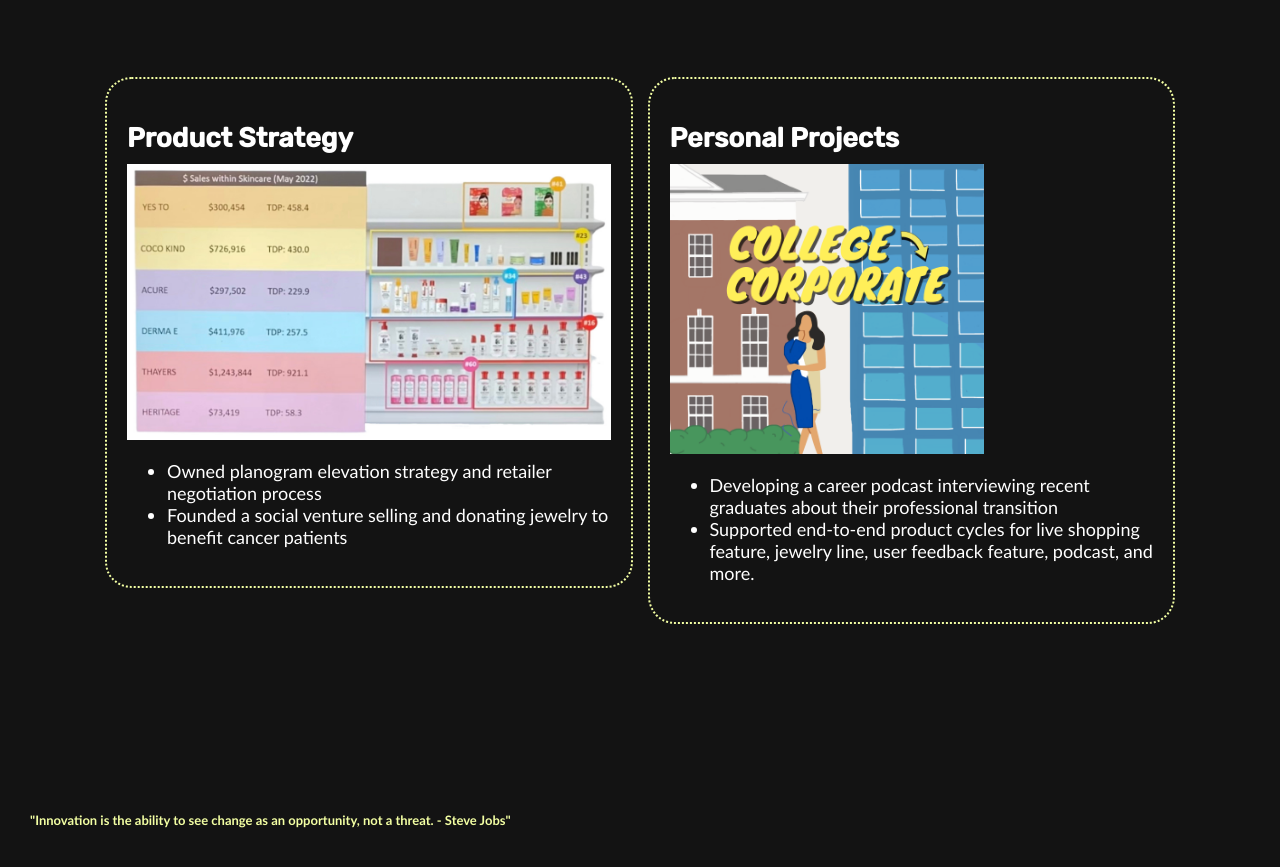
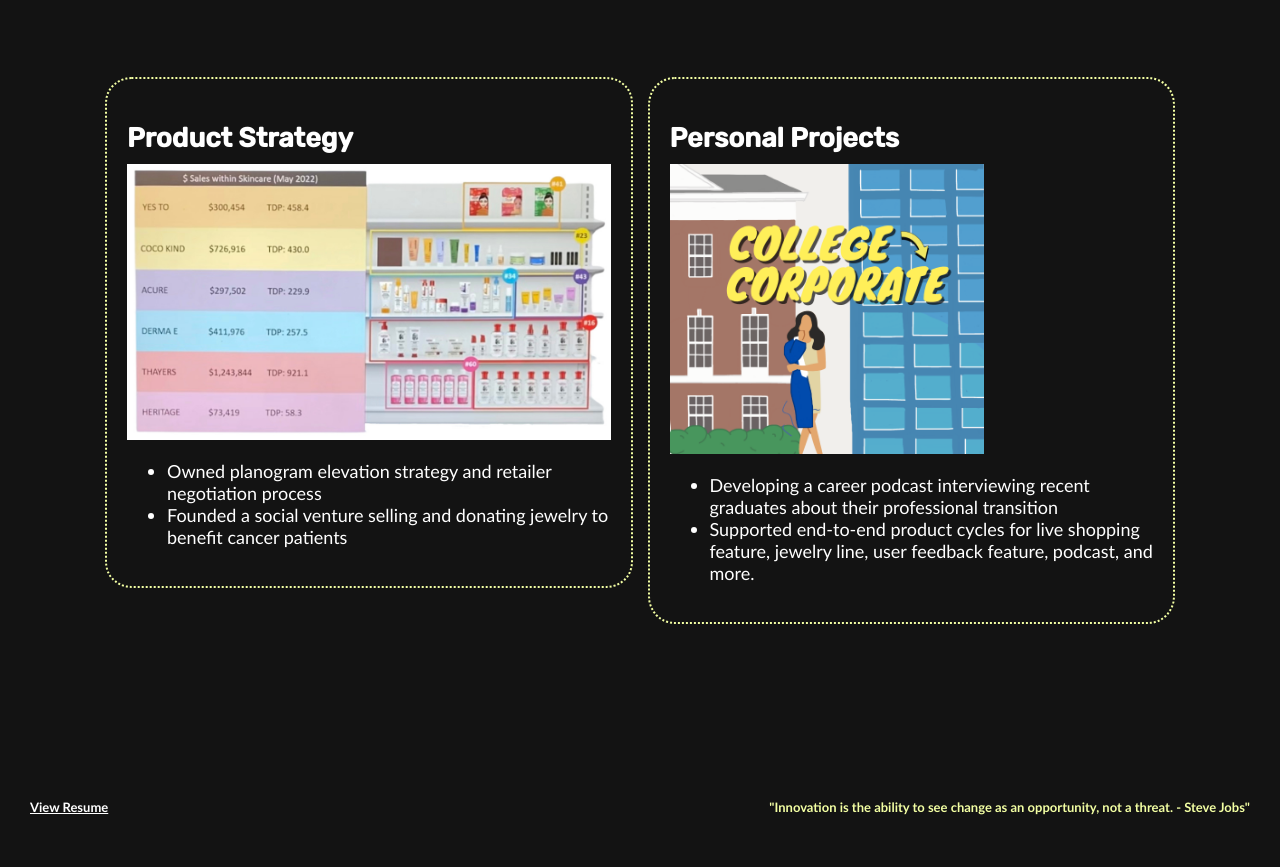
Before and after one commit to cmgrillo-su/ist263, a plain HTML site: page project7/pm.html in a window 1280 px wide. Shown: the part 167-1034 px from the top of the page. After the commit the page ends 1012 px from the top, so only its background shows below. Drawn offline with Linux system fonts and the light colour scheme.

Commit message:
project7_6

```diff
--- a/project7/pm.html
+++ b/project7/pm.html
@@ -45,9 +45,12 @@
     </div>
 </div>
 <footer>
-    <p> <strong>
-      "Innovation is the ability to see change as an opportunity, not a threat. - Steve Jobs"
-  </strong> </p>
-</footer>
+    <span class="resume">
+        <a href="resume.pdf" download="mgrillo_resume" target="_blank">View Resume</a>
+    </span>
+    <span class="quote"> <strong>
+        "Innovation is the ability to see change as an opportunity, not a threat. - Steve Jobs"
+    </strong> </span>
+  </footer>
 </body>
 </html>
```
Also changed, not shown: project7/index.html (+1 -1 lines), project7/sales.html (+7 -4 lines), project7/resume.png (added), 2 other files.
